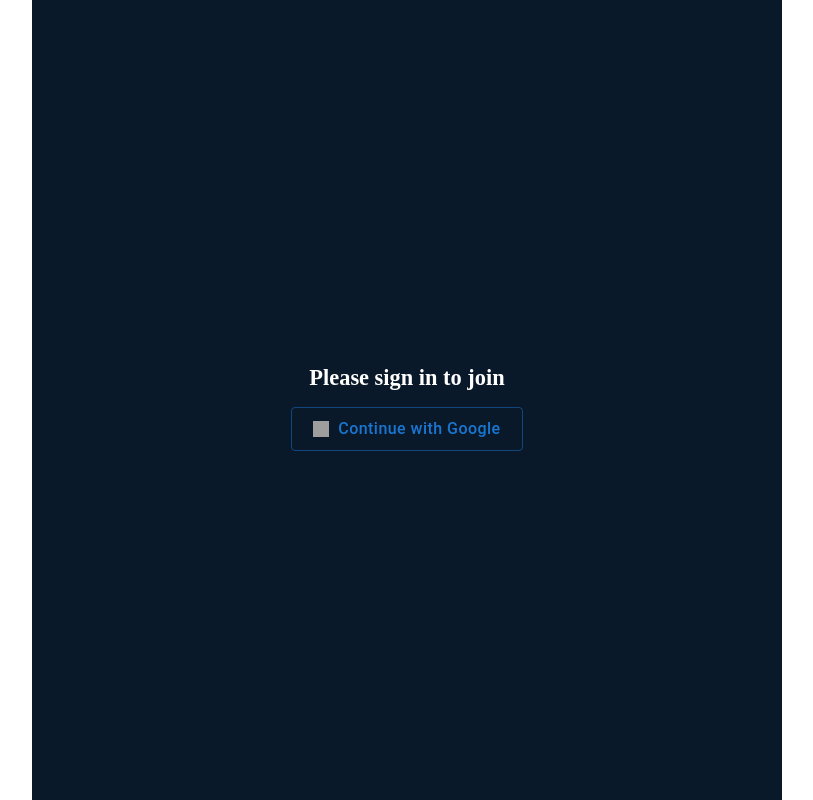
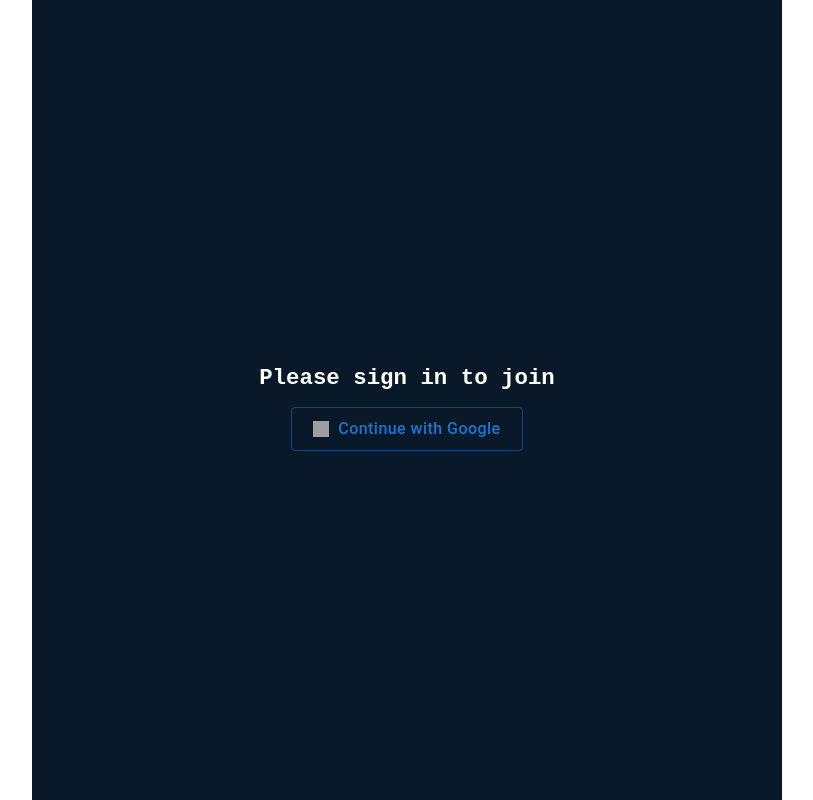
Before and after one commit to v-d-k/React-Chatapp, a React (Vite) app: page / in a window 1280 px wide. Shown: the whole page, without its empty margins (233-1046 px from the left). Built offline with nearby package versions, Linux system fonts and the light colour scheme; grey boxes are pictures that could not be loaded.

Commit message:
font change

```diff
--- a/src/App.jsx
+++ b/src/App.jsx
@@ -38,6 +38,7 @@ function SignIn() {
           style={{
             margin: "1rem",
             fontSize: "1.4rem",
+            fontFamily:"monospace"
           }}
         >
           Please sign in to join
```
